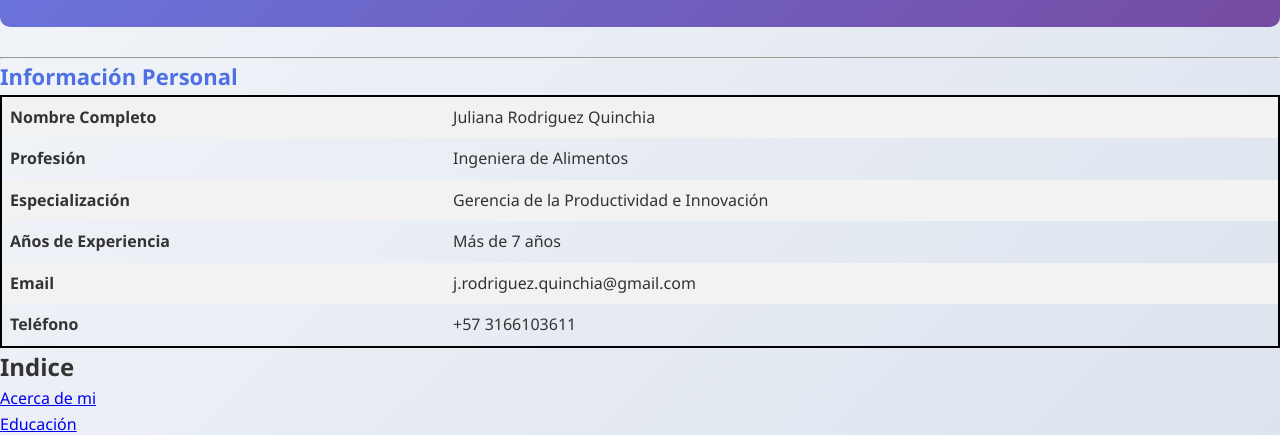
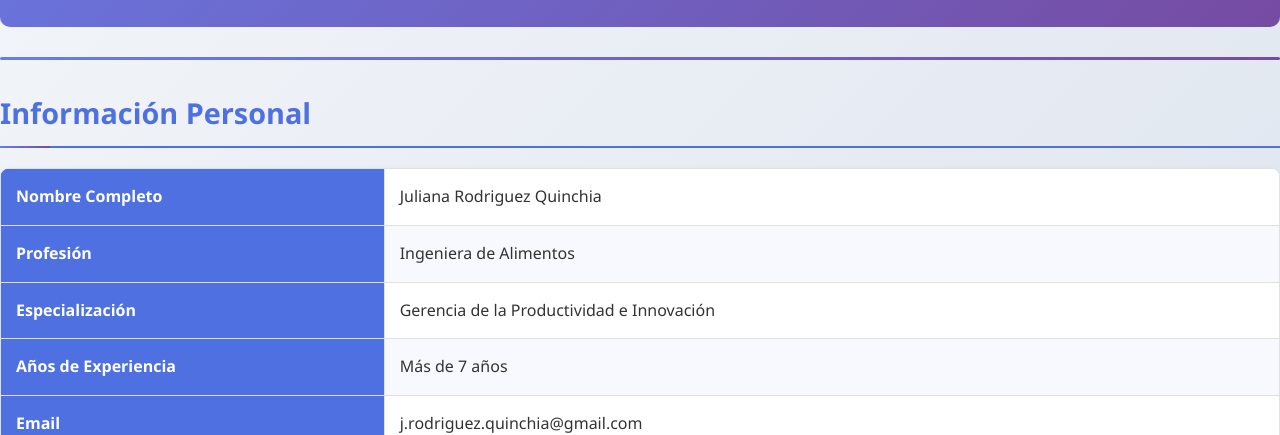
Before and after one commit to Juliana0510/hojadevida, a plain HTML site: page index.html in a window 1280 px wide. Shown: the part 365-800 px from the top of the page. Drawn offline with Linux system fonts and the light colour scheme.

Commit message:
Se agrega al archivo styles los estilos de la sección información personal

```diff
--- a/index.html
+++ b/index.html
@@ -14,33 +14,33 @@
             <p>Ingeniera de Alimentos | Especialista en Productividad e Innovación</p>
         </header>
 
-        <hr>
+       <hr>
 
-        <h2 style="font-size:22px; color: rgb(78, 112, 225);"> Información Personal</h2>
-        <table style="width: 100%; border-collapse: collapse; border: 2px solid black;">
-            <tr style="background-color: #f2f2f2;">
-                <td style="padding: 8px; font-weight: bold;">Nombre Completo</td>
-                <td style="padding: 8px;">Juliana Rodriguez Quinchia</td>
+        <h2>Información Personal</h2>
+        <table class="info-table">
+            <tr>
+                <td>Nombre Completo</td>
+                <td>Juliana Rodriguez Quinchia</td>
             </tr>
             <tr>
-                <td style="padding: 8px; font-weight: bold;">Profesión</td>
-                <td style="padding: 8px;">Ingeniera de Alimentos</td>
-            </tr>
-            <tr style="background-color: #f2f2f2;">
-                <td style="padding: 8px; font-weight: bold;">Especialización</td>
-                <td style="padding: 8px;">Gerencia de la Productividad e Innovación</td>
+                <td>Profesión</td>
+                <td>Ingeniera de Alimentos</td>
             </tr>
             <tr>
-                <td style="padding: 8px; font-weight: bold;">Años de Experiencia</td>
-                <td style="padding: 8px;">Más de 7 años</td>
-            </tr>
-            <tr style="background-color: #f2f2f2;">
-                <td style="padding: 8px; font-weight: bold;">Email</td>
-                <td style="padding: 8px;">j.rodriguez.quinchia@gmail.com</td>
+                <td>Especialización</td>
+                <td>Gerencia de la Productividad e Innovación</td>
             </tr>
             <tr>
-                <td style="padding: 8px; font-weight: bold;">Teléfono</td>
-                <td style="padding: 8px;">+57 3166103611</td>
+                <td>Años de Experiencia</td>
+                <td>Más de 7 años</td>
+            </tr>
+            <tr>
+                <td>Email</td>
+                <td>j.rodriguez.quinchia@gmail.com</td>
+            </tr>
+            <tr>
+                <td>Teléfono</td>
+                <td>+57 3166103611</td>
             </tr>
         </table>
 
--- a/style.css
+++ b/style.css
@@ -62,3 +62,62 @@ header p {
     color: #f0f0f0;
     font-style: italic;
 }
+
+/* Separador, se agrega estilos eliminación de linea por defecto, adicion gradiente horizontal*/
+hr {
+    border: none;
+    height: 3px;
+    background: linear-gradient(90deg, #667eea, #764ba2);
+    margin: 30px 0;
+    border-radius: 2px;
+}
+
+/* Títulos de sección, se asigna color, aumento de tamaño, borde color azul */
+h2 {
+    color: #4e70e1;
+    font-size: 1.8em;
+    margin-bottom: 20px;
+    padding-bottom: 10px;
+    border-bottom: 2px solid #4e70e1;
+    position: relative;
+}
+
+h2::after {
+    content: '';
+    position: absolute;
+    bottom: -2px;
+    left: 0;
+    width: 50px;
+    height: 2px;
+    background: linear-gradient(90deg, #667eea, #764ba2);
+}
+
+/* Tabla de información personal, eliminaciín de espacios de celda, color de fondo y texto, cambio de bordes */
+.info-table {
+    width: 100%;
+    border-collapse: collapse;
+    margin-bottom: 30px;
+    border-radius: 10px;
+    overflow: hidden;
+    box-shadow: 0 4px 8px rgba(0,0,0,0.1);
+}
+
+.info-table tr:nth-child(even) {
+    background-color: #f8f9ff;
+}
+
+.info-table tr:nth-child(odd) {
+    background-color: white;
+}
+
+.info-table td {
+    padding: 15px;
+    border: 1px solid #e0e0e0;
+}
+
+.info-table td:first-child {
+    font-weight: bold;
+    background-color: #4e70e1;
+    color: white;
+    width: 30%;
+}
```
